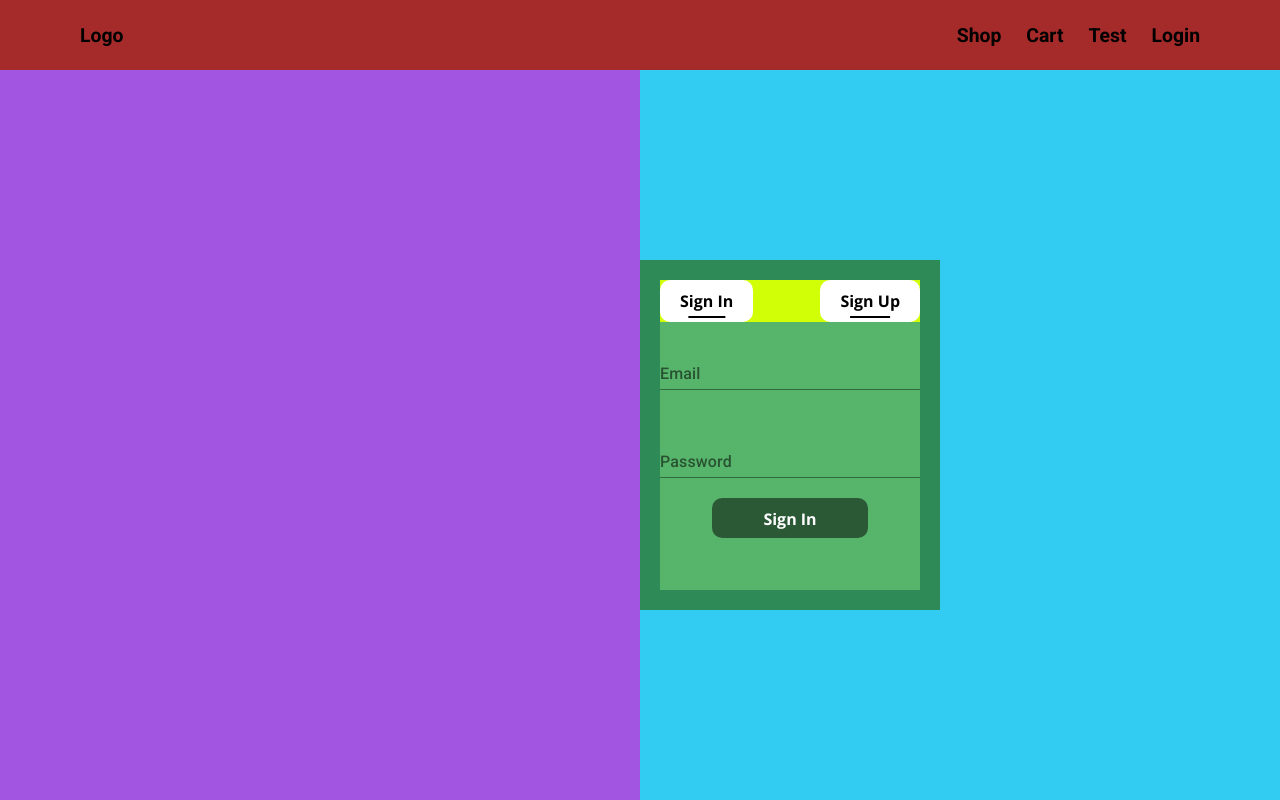
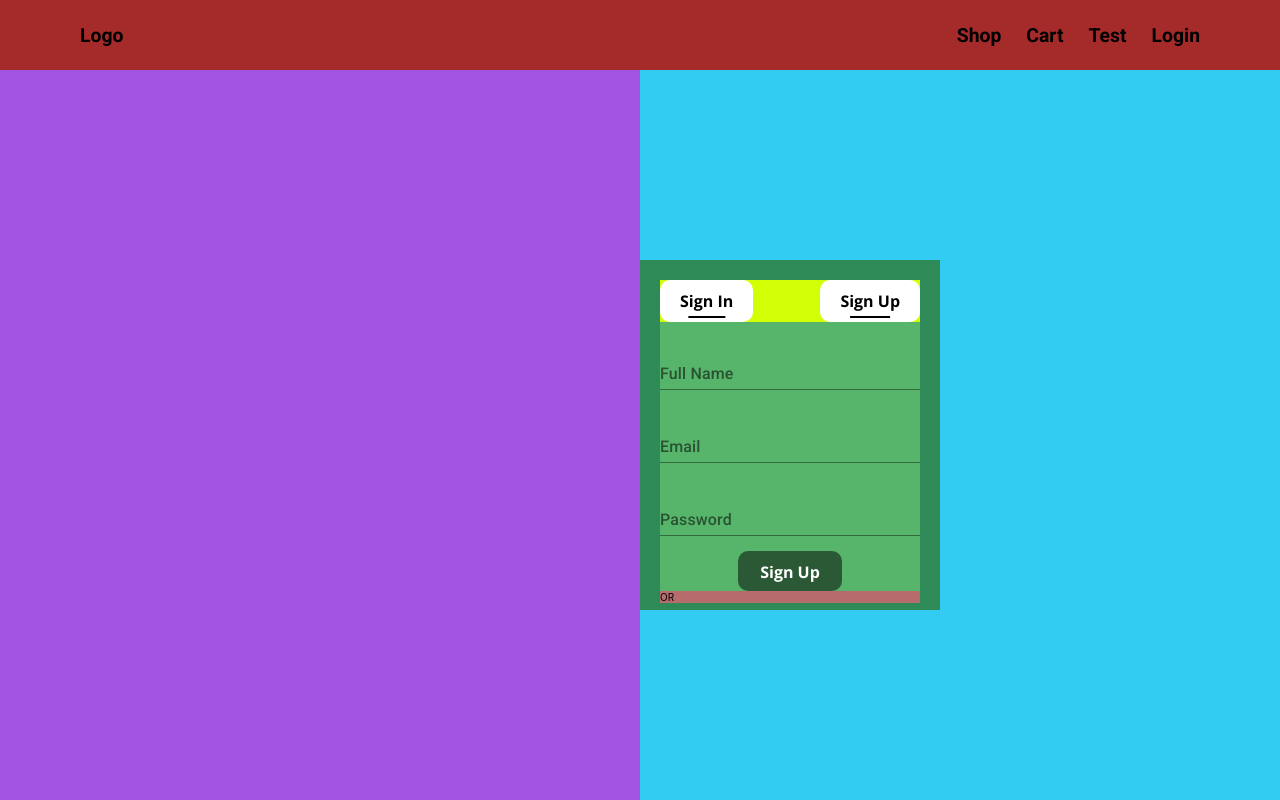
Before and after one commit to taimoor954/Buyfy, a React (Create React App) app: page /authentication in a window 1280 px wide. Built offline with nearby package versions, Linux system fonts and the light colour scheme; no server answers.

Commit message:
sign up form ready

```diff
--- a/src/Components/AuthForm/authForm.css
+++ b/src/Components/AuthForm/authForm.css
@@ -28,3 +28,6 @@
   transform: translateX(-50%) translateY(4px);
 
 }
+.seperator{
+
+}
--- a/src/Components/AuthForm/authForm.jsx
+++ b/src/Components/AuthForm/authForm.jsx
@@ -1,6 +1,7 @@
 import React from 'react'
 import Button from '../Buttons/Button.jsx'
 import Signin from '../SigninForm/signin.jsx'
+import Signupform from '../SignupForm/signupform.jsx'
 import './authForm.css'
 export const AuthForm = () => {
   return (
@@ -14,9 +15,12 @@ export const AuthForm = () => {
           </Button>
         </div>
         <div className="authFormFields">
-          <Signin/>
+          {/* <Signin/> */}
+          <Signupform/>
         </div>
-        <div className="authFormButtons"></div>
+        <div className="authFormButtons">
+          <div className="seperator">OR</div>
+        </div>
     </div>
   )
 }
--- /dev/null
+++ b/src/Components/SignupForm/signupform.css
@@ -0,0 +1,7 @@
+.signupForm{
+    display: grid;
+    width: 100%;
+    justify-items: center;
+    row-gap: 0.5em ;
+
+}
--- a/src/Components/SignupForm/signupform.jsx
+++ b/src/Components/SignupForm/signupform.jsx
@@ -1,38 +1,73 @@
-import React ,{useState} from 'react'
-import {connect} from 'react-redux'
+import React, { useState } from 'react';
+import { connect } from 'react-redux';
 import { signup } from '../../Redux/Authentication/authActions';
+import TextField from '@material-ui/core/TextField';
+import Button from '../Buttons/Button';
+import './signupform.css'
+const Signupform = ({ signup }) => {
+  var [fullName, setFullName] = useState('');
+  var [email, setEmail] = useState('');
+  var [password, setPassword] = useState('');
+  var handleFormSumit = (e) => {
+    e.preventDefault();
+    var credentials = {
+      fullName,
+      email,
+      password,
+    };
+    signup(credentials);
+  };
 
-const Signupform = ({signup}) => {
-    var [fullName, setFullName] = useState('')
-    var [email, setEmail] = useState('')
-    var [password, setPassword] = useState('')
-    var handleFormSumit =(e) => {
-        e.preventDefault()
-        var credentials  = {
-            fullName,
-            email,
-            password
-        }
-        signup(credentials)
+  return (
+    <div>
+      <form className="signupForm" onSubmit={handleFormSumit}>
+        <TextField
+          id="standard-basic"
+          style={{ width: '100%', marginTop: '2em' }}
+          label="Full Name"
+          value={fullName}
+          onChange={(e) => setFullName(e.target.value)}
+        />
+        <TextField
+          value={email}
+          onChange={(e) => setEmail(e.target.value)}
+          id="standard-basic"
+          style={{ width: '100%', marginTop: '2em' }}
+          label="Email"
+        />
+        <TextField
+          value={password}
+          onChange={(e) => setPassword(e.target.value)}
+          id="standard-basic"
+          style={{ width: '100%', marginTop: '2em', marginBottom:'1em' }}
+          label="Password"
+        />
+        <Button
+          background="rgba(0,0,0,0.5)"
+          additionalStyle={{ width: '40%', height: '40px' }}
+          color="white"
+        >
+          Sign Up
+        </Button>
 
-    }
+        {/* <input onChange={(e)=>{setEmail(e.target.value)}} value={email} type='text' placeholder='email'></input>
+            <input onChange={(e)=>{setPassword(e.target.value)}} value={password} type='text' placeholder='password'></input>
+            <button type='submit'>Submit</button> */}
+      </form>
 
-
-    return (
-        <div>
-            <h1>Sign Up</h1>
+      {/* <h1>Sign Up</h1>
             <form onSubmit={handleFormSumit}>
 
             <input onChange={(e)=>{setFullName(e.target.value)}} value={fullName}  type='text' placeholder='fullname'></input>
             <input onChange={(e)=>{setEmail(e.target.value)}} value={email} type='text' placeholder='email'></input>
             <input onChange={(e)=>{setPassword(e.target.value)}} value={password} type='text' placeholder='password'></input>
             <button type='submit'>Submit</button>
-            </form>
-        </div>
-    )
-}
+            </form> */}
+    </div>
+  );
+};
 var actions = {
-    signup
-}
+  signup,
+};
 
-export default connect(null, actions)(Signupform)
+export default connect(null, actions)(Signupform);
--- a/src/Pages/Authetication/auth.css
+++ b/src/Pages/Authetication/auth.css
@@ -8,7 +8,6 @@
 }
 .authLeft{
   background: rgb(162, 85, 224);
-
 }
 .authRight{
   background: rgb(50, 204, 243);
```
Also changed, not shown: src/Components/SigninForm/signin.jsx (+4 -4 lines), 1 other file (tests, documents, lock files or other folders).
